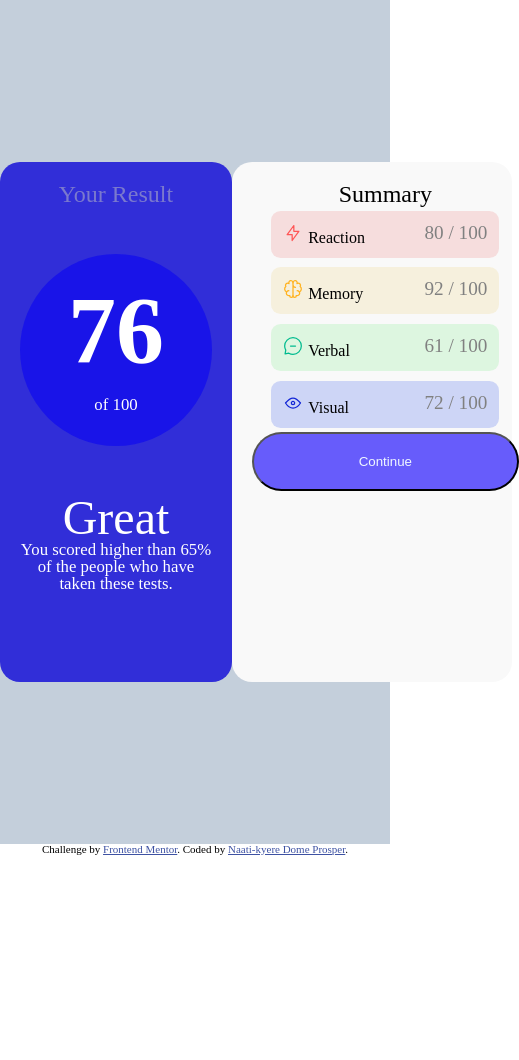
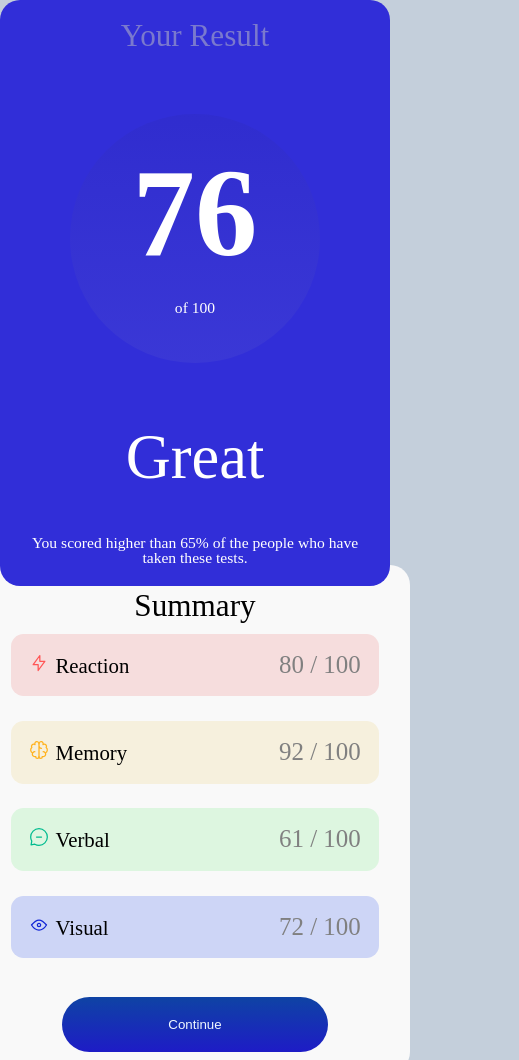
Before and after one commit to Naatikyere/Frontendmentor_secondchallenge, a plain HTML site: page index.html in a window 390 px wide. Shown: the top 1060 px of the page, 519 px wide, since content can reach past the window. Before the commit the page ends 855 px from the top, so only its background shows below. Drawn offline with Linux system fonts and the light colour scheme.

Commit message:
Done with the project

```diff
--- a/stylesheet.css
+++ b/stylesheet.css
@@ -1,18 +1,19 @@
 .attribution { font-size: 11px; text-align: center; }
 .attribution a { color: hsl(228, 45%, 44%); }
+body{
+    width: 100%;
+    text-align: center;
+    display: grid;
+    background-color: rgb(196, 207, 219);
+}
 
 .container{
-background-color: rgb(196, 207, 219);
-width: 100vw;
-height: 100vh;
 display: flex;
 align-items: center;
 flex-direction: row;
-flex-basis: 50%;
+padding: 50px;
+justify-self: center;
 
-}
-.container div{
-    display: flex;
 }
 .firstBox{
     background-color:rgb(49, 46, 216) ;
@@ -35,7 +36,13 @@ flex-basis: 50%;
 .cycle{
     width: 12rem;
     height: 12rem;
-    background-color:rgba(10, 6, 243, 0.621);
+    background:repeating-linear-gradient(
+        180deg,
+        rgba(47, 44, 201, 0.621),
+        rgba(67, 65, 212, 0.504)
+
+        );
+   /* background-color:rgba(10, 6, 243, 0.621);*/
     border-radius: 50%;
     align-self: center;
     margin: 3rem 0;
@@ -54,13 +61,15 @@ flex-basis: 50%;
     width: 100%;
     height: 30%;
     font-size: 0.8em;
+    padding-top: 0 !important;
 }
 .great{
     font-size: 2em;
     font-weight: 500;
 }
 .firstBox p1{
-    font-size: 0.7em;
+    font-size: 0.5em;
+    padding-top: 3em;
 }
 .secondBox{
     background-color:rgb(249, 249, 249) ;
@@ -71,6 +80,7 @@ flex-basis: 50%;
     flex-direction: column;
     align-items: center;
     flex-basis: 50%;
+    flex: 1;
     border-radius: 20px;
     height: 20em;
     flex-wrap: wrap;
@@ -88,8 +98,8 @@ ul{
     align-items: center;
 }
 ul li{
-    margin: 0.2em 0 ;
-    padding: 0.5em;
+    margin: 0.4em 0 ;
+    padding: 0.6em;
     width: 85%;
     border-radius: 0.4em;
     display: flex;
@@ -127,10 +137,35 @@ ul li p2{
 }
 .Btn{
     border-radius: 40px;
-    background-color:rgba(42, 27, 252, 0.7)  ;
+    background: repeating-linear-gradient( -180deg, rgb(12 74 182 / 85%), rgb(30 27 249 / 73%) );
+    /*background-color:rgba(42, 27, 252, 0.7);*/
     padding: 20px;
     color: aliceblue;
     text-align: center;
     cursor: pointer;
+    border: none;
     width: 20em;
+    margin-top:5em;
 }
+
+@media only screen and (max-width: 600px){
+    :root{
+        font-size: 1.3em;
+
+    }
+    .container{
+        flex-direction: column;
+        padding: 0;
+    }
+    .secondBox{
+        margin-top: -1rem;
+        z-index: -10000000;
+        width: 100%;
+        padding-top: 0.8em;
+    }
+
+    .Btn{
+        background-color: rgb(29, 29, 62);
+        margin-top: 2em;
+    }
+}
```
Also changed, not shown: index.html (+1 -1 lines).
